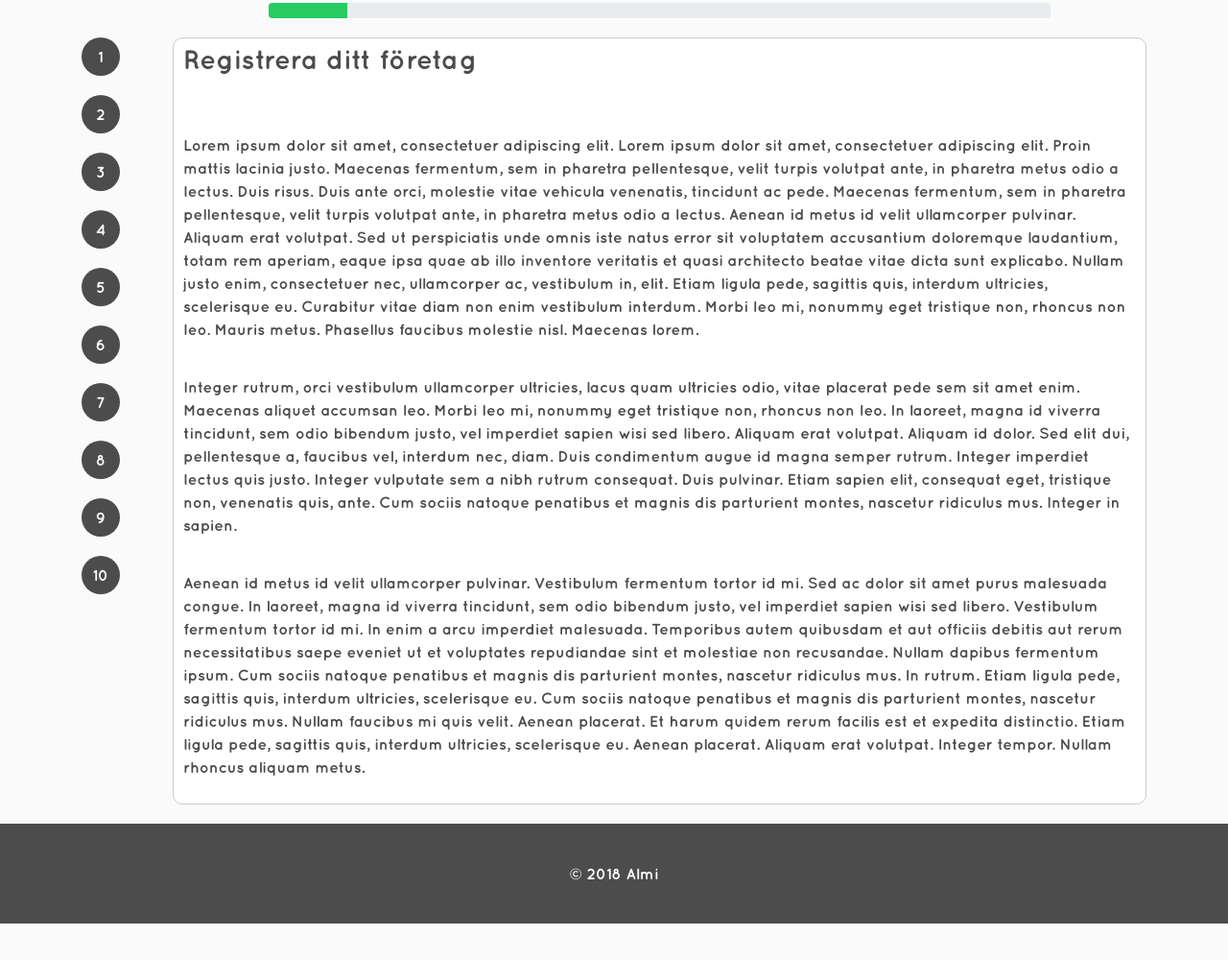
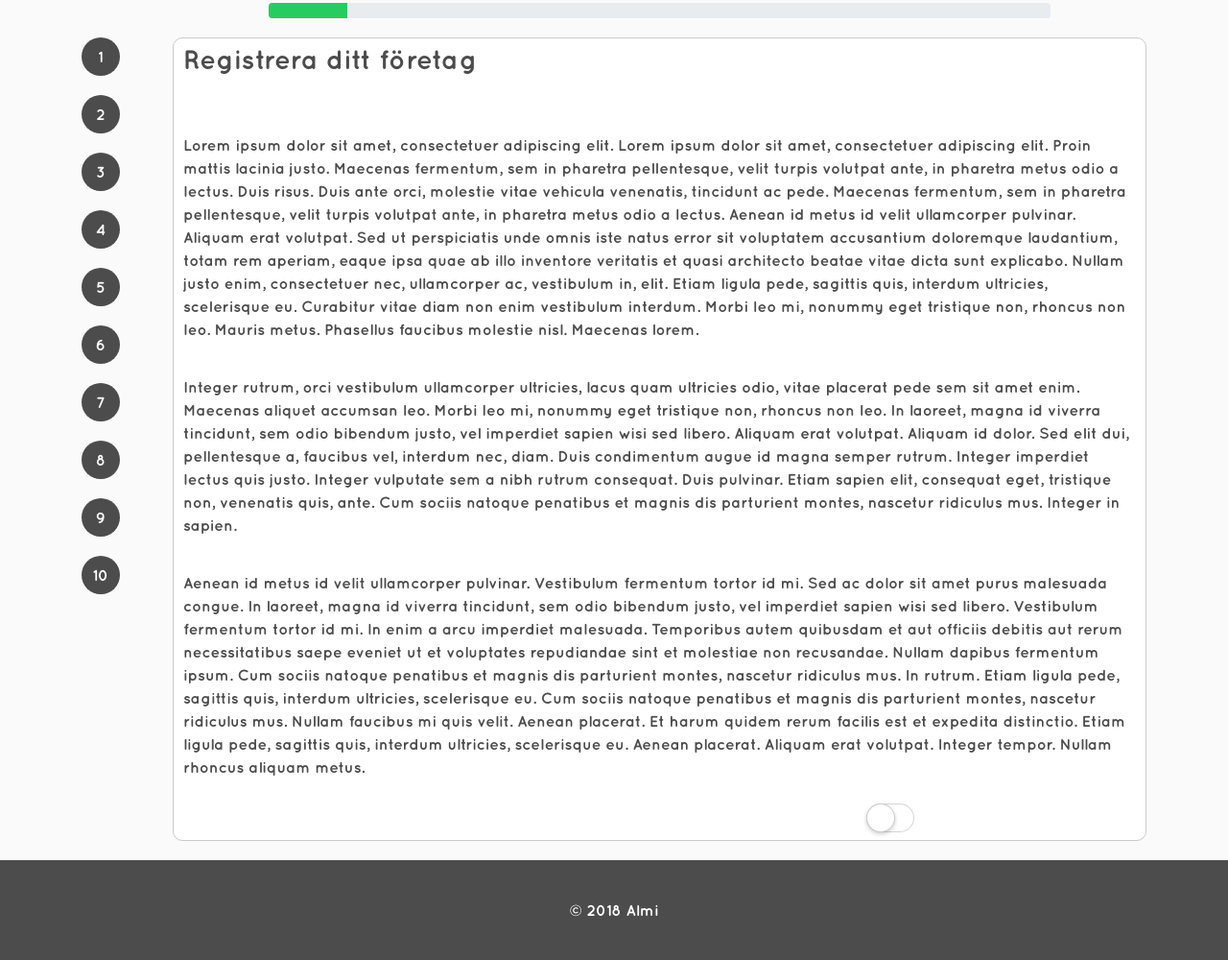
Before and after one commit to Schwebbe/ALMI, a plain HTML site: page startup/startup.html in a window 1280 px wide. Shown: the part 188-1188 px from the top of the page at 96% size. Before the commit the page ends 1150 px from the top, so only its background shows below. Drawn offline with nearby package versions, Linux system fonts and the light colour scheme.

Commit message:
Added toggle button

```diff
--- a/startup/css/startup.css
+++ b/startup/css/startup.css
@@ -64,3 +64,80 @@ body {
     padding: 40px;
     margin: 0;
 }
+
+
+/*Sebbes test*/
+
+
+/*Ändra färg på sifferknapparna*/
+
+.highlight {
+    background-color: greenyellow !important;
+}
+
+.right {
+    display: flex;
+    justify-content: space-around;
+}
+
+/* IOS 7 KNAPP FRÅN CODEPEN */
+.wrapper {
+  max-width:300px;
+  margin:94px auto 0 auto;
+  text-align:center;
+}
+
+input#toggle {
+max-height: 0;
+max-width: 0;
+opacity: 0;
+}
+input#toggle + label {
+display: inline-block;
+position: relative;
+box-shadow: inset 0 0 0px 1px #d5d5d5;
+text-indent: -5000px;
+height: 30px;
+width: 50px;
+border-radius: 15px;
+}
+
+input#toggle + label:before {
+content: "";
+position: absolute;
+display: block;
+height: 30px;
+width: 30px;
+top: 0;
+left: 0;
+border-radius: 15px;
+background: rgba(19,191,17,0);
+-moz-transition: .25s ease-in-out;
+-webkit-transition: .25s ease-in-out;
+transition: .25s ease-in-out;
+}
+
+input#toggle + label:after {
+content: "";
+position: absolute;
+display: block;
+height: 30px;
+width: 30px;
+top: 0;
+left: 0px;
+border-radius: 15px;
+background: white;
+box-shadow: inset 0 0 0 1px rgba(0,0,0,.2), 0 2px 4px rgba(0,0,0,.2);
+-moz-transition: .25s ease-in-out;
+-webkit-transition: .25s ease-in-out;
+transition: .25s ease-in-out;
+}
+input#toggle:checked + label:before {
+width: 50px;
+background: rgba(19,191,17,1);
+}
+
+input#toggle:checked + label:after {
+left: 20px;
+box-shadow: inset 0 0 0 1px rgba(19,191,17,1), 0 2px 4px rgba(0,0,0,.2);
+}
--- a/startup/js/startup.js
+++ b/startup/js/startup.js
@@ -7,6 +7,17 @@ $(document).ready(function() {
         });
         $('.progress-bar').css('width', emptyValue + '%').attr('aria-valuenow', emptyValue);
     });
+
+    /*Ändrar färg på knappar när checkbox är toggled*/
+
+    $('input#toggle').change(function(){
+    if($('input#toggle:checked').length>0) {
+    	$('#buttonOne').addClass('highlight');
+    }
+    else {
+    	$('#buttonOne').removeClass('highlight');
+    }
+});
 
     $("#buttonOne").click(function() {
         $("#textOne").show();
--- a/startup/startup.html
+++ b/startup/startup.html
@@ -53,6 +53,11 @@
                         <p class="text">Integer rutrum, orci vestibulum ullamcorper ultricies, lacus quam ultricies odio, vitae placerat pede sem sit amet enim. Maecenas aliquet accumsan leo. Morbi leo mi, nonummy eget tristique non, rhoncus non leo. In laoreet, magna id viverra tincidunt, sem odio bibendum justo, vel imperdiet sapien wisi sed libero. Aliquam erat volutpat. Aliquam id dolor. Sed elit dui, pellentesque a, faucibus vel, interdum nec, diam. Duis condimentum augue id magna semper rutrum. Integer imperdiet lectus quis justo. Integer vulputate sem a nibh rutrum consequat. Duis pulvinar. Etiam sapien elit, consequat eget, tristique non, venenatis quis, ante. Cum sociis natoque penatibus et magnis dis parturient montes, nascetur ridiculus mus. Integer in sapien.</p>
 
                         <p class="text">Aenean id metus id velit ullamcorper pulvinar. Vestibulum fermentum tortor id mi. Sed ac dolor sit amet purus malesuada congue. In laoreet, magna id viverra tincidunt, sem odio bibendum justo, vel imperdiet sapien wisi sed libero. Vestibulum fermentum tortor id mi. In enim a arcu imperdiet malesuada. Temporibus autem quibusdam et aut officiis debitis aut rerum necessitatibus saepe eveniet ut et voluptates repudiandae sint et molestiae non recusandae. Nullam dapibus fermentum ipsum. Cum sociis natoque penatibus et magnis dis parturient montes, nascetur ridiculus mus. In rutrum. Etiam ligula pede, sagittis quis, interdum ultricies, scelerisque eu. Cum sociis natoque penatibus et magnis dis parturient montes, nascetur ridiculus mus. Nullam faucibus mi quis velit. Aenean placerat. Et harum quidem rerum facilis est et expedita distinctio. Etiam ligula pede, sagittis quis, interdum ultricies, scelerisque eu. Aenean placerat. Aliquam erat volutpat. Integer tempor. Nullam rhoncus aliquam metus.</p>
+                          <div class="right">
+                          <input type="checkbox" name="toggle" id="toggle" value="10">
+                          <label for="toggle"></label>
+
+                        </div>
                     </div>
 
                     <div class="text-box" id="textTwo" style="display: none">
```
